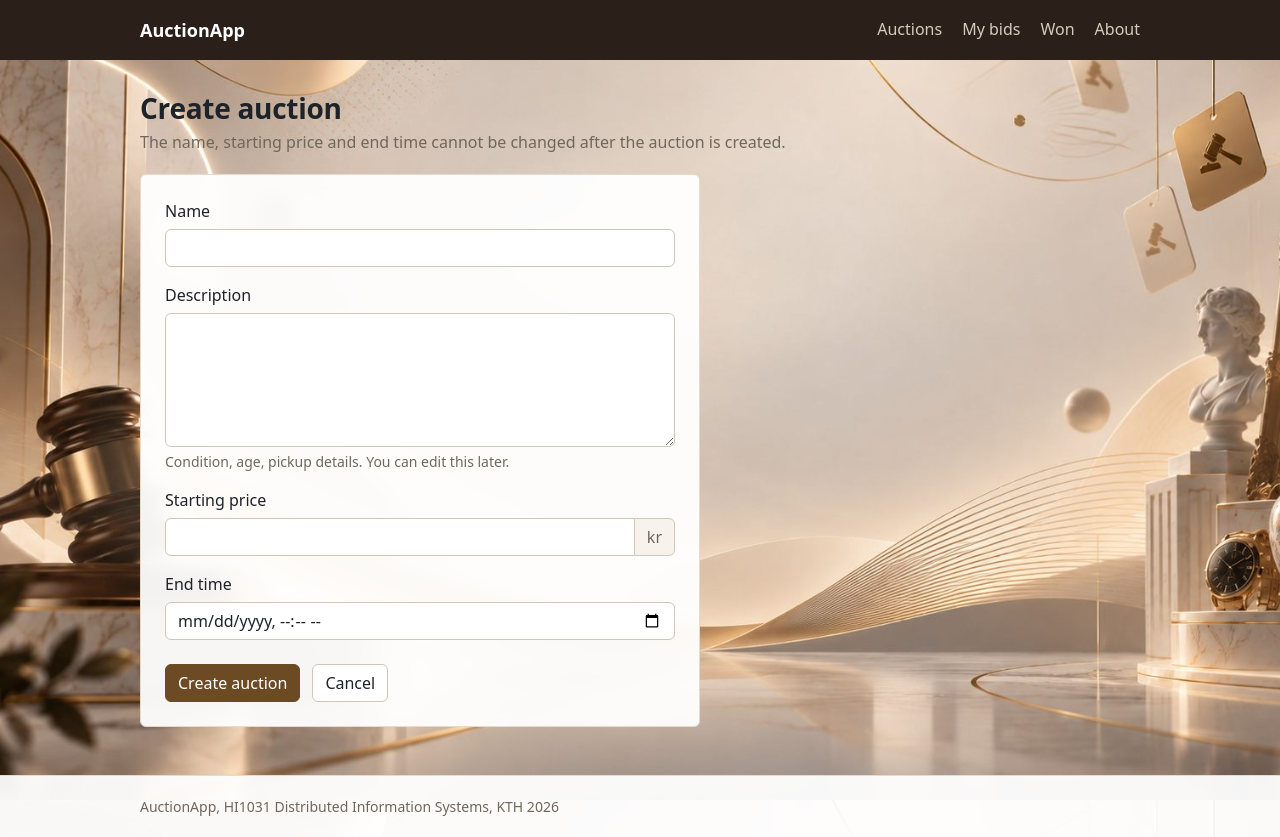
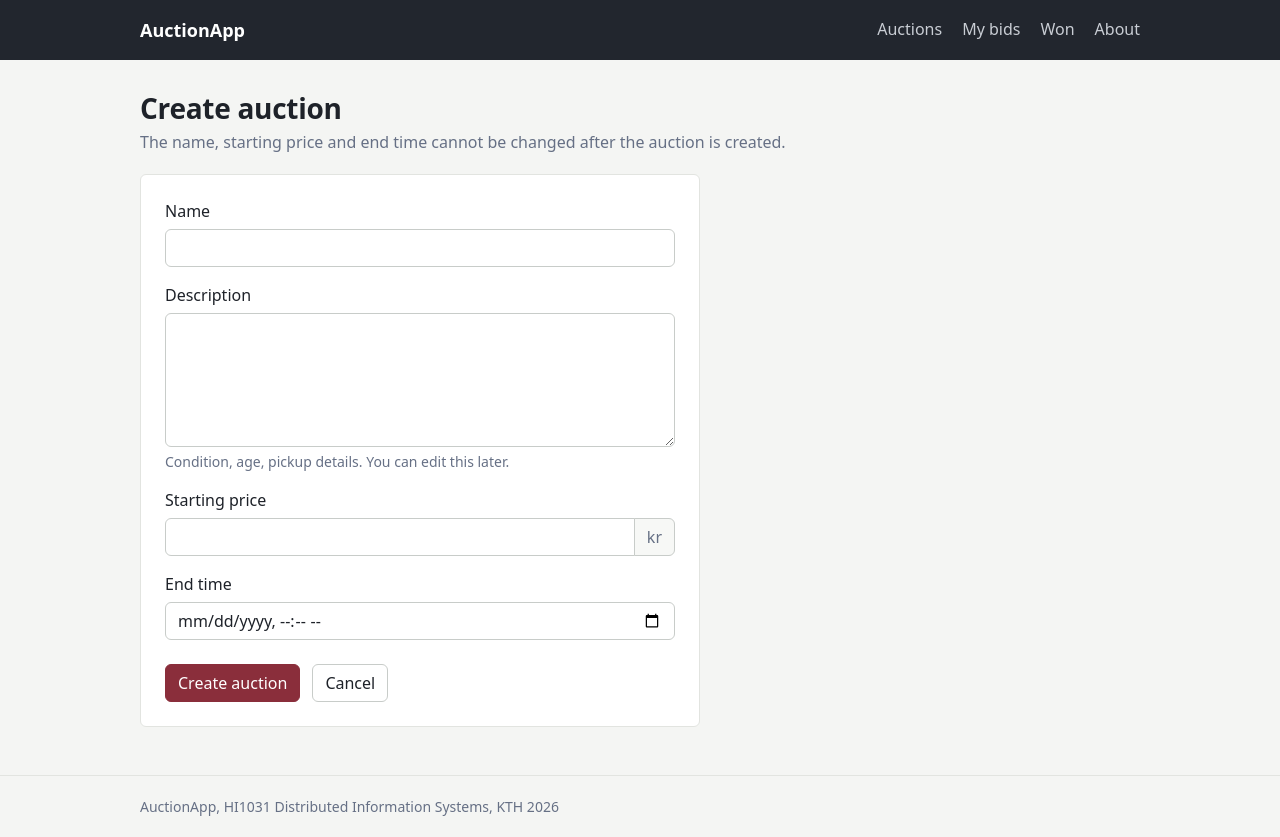
Before and after one commit to IbrahimAwad98/Auction-webapp, an ASP.NET Core app: page /Auctions/Create in a window 1280 px wide. Run offline with ASP.NET Core 8, Linux system fonts and the light colour scheme.

Commit message:
Revert "Merge pull request #3 from IbrahimAwad98/feat/background-image"
This reverts commit b163c9f37caccdd63f7680004bfea8bb9d7f8e23, reversing
changes made to 32143f050cb5cde2601b14093c5241673c8af59a.

```diff
--- a/AuctionApp/Views/Home/About.cshtml
+++ b/AuctionApp/Views/Home/About.cshtml
@@ -6,7 +6,7 @@
     <h1>About</h1>
 </div>
 
-<div class="panel prose">
+<div class="prose">
     <p>
         AuctionApp is a simplified auction system built for lab 2 in HI1031 Distributed Information Systems
         at KTH Royal Institute of Technology.
--- a/AuctionApp/Views/Home/Index.cshtml
+++ b/AuctionApp/Views/Home/Index.cshtml
@@ -2,7 +2,6 @@
     ViewData["Title"] = "Home";
 }
 
-<div class="panel home">
 <section class="hero">
     <h1>Buy and sell with open bidding.</h1>
     <p>List an item with a starting price and an end time. The highest bid when the clock runs out wins.</p>
@@ -26,4 +25,3 @@
         <p>My bids shows the active auctions you are part of. Won shows the ended auctions you came out on top of.</p>
     </li>
 </ul>
-</div>
--- a/AuctionApp/Views/Shared/Error.cshtml
+++ b/AuctionApp/Views/Shared/Error.cshtml
@@ -7,7 +7,7 @@
     <h1>Something went wrong</h1>
 </div>
 
-<div class="panel prose">
+<div class="prose">
     <p>The request could not be completed. Go back and try again, or start from the auction list.</p>
     @if (Model.ShowRequestId)
     {
--- a/AuctionApp/wwwroot/css/site.css
+++ b/AuctionApp/wwwroot/css/site.css
@@ -1,16 +1,16 @@
 /* AuctionApp. Bootstrap 5.3 is the base; the tokens below retune it. */
 
 :root {
-  --bg: #efe9df;
-  --surface: rgba(255, 255, 255, 0.94);
+  --bg: #f4f5f3;
+  --surface: #ffffff;
   --ink: #1e2229;
-  --muted: #6f675c;
-  --line: #e3dbcc;
-  --head: #2a2019;
-  --head-text: #d6ccbd;
-  --accent: #6b4a24;
-  --accent-strong: #4f361a;
-  --accent-soft: #f3ecdf;
+  --muted: #667085;
+  --line: #e2e4e0;
+  --head: #22262e;
+  --head-text: #c9cdd4;
+  --accent: #8a2e3b;
+  --accent-strong: #6f2430;
+  --accent-soft: #f6ecee;
   --danger: #b42318;
   --danger-soft: #fdecea;
 
@@ -20,16 +20,15 @@
   --bs-border-color: var(--line);
   --bs-link-color: var(--accent);
   --bs-link-hover-color: var(--accent-strong);
-  --bs-link-color-rgb: 107, 74, 36;
-  --bs-link-hover-color-rgb: 79, 54, 26;
-  --bs-focus-ring-color: rgba(107, 74, 36, 0.3);
+  --bs-link-color-rgb: 138, 46, 59;
+  --bs-link-hover-color-rgb: 111, 36, 48;
+  --bs-focus-ring-color: rgba(138, 46, 59, 0.3);
   --bs-secondary-color: var(--muted);
 }
 
 html { font-size: 16px; }
 
 body {
-  background: var(--bg) url("../img/background.jpg") center / cover no-repeat fixed;
   min-height: 100vh;
   display: flex;
   flex-direction: column;
@@ -96,7 +95,6 @@ h2 { font-size: 1.125rem; margin: 0 0 0.75rem; }
 main.page { flex: 1; padding-top: 2rem; padding-bottom: 3rem; }
 
 .site-footer {
-  background: var(--surface);
   border-top: 1px solid var(--line);
   padding: 1.25rem 0;
   font-size: 0.875rem;
@@ -122,7 +120,6 @@ main.page { flex: 1; padding-top: 2rem; padding-bottom: 3rem; }
   background: var(--surface);
   border: 1px solid var(--line);
   border-radius: 6px;
-  backdrop-filter: blur(8px);
 }
 .panel-body { padding: 1.5rem; }
 .panel + .panel { margin-top: 1.5rem; }
@@ -131,7 +128,7 @@ main.page { flex: 1; padding-top: 2rem; padding-bottom: 3rem; }
 .panel > .table { margin: 0; }
 .table {
   --bs-table-bg: transparent;
-  --bs-table-hover-bg: #faf6ef;
+  --bs-table-hover-bg: #faf7f7;
   --bs-table-border-color: var(--line);
 }
 .table th {
@@ -166,20 +163,19 @@ main.page { flex: 1; padding-top: 2rem; padding-bottom: 3rem; }
 }
 .btn-outline-secondary {
   --bs-btn-color: var(--ink);
-  --bs-btn-bg: #fff;
-  --bs-btn-border-color: #cfc6b6;
-  --bs-btn-hover-bg: #f3eee5;
+  --bs-btn-border-color: #c8ccc9;
+  --bs-btn-hover-bg: #f0f1ef;
   --bs-btn-hover-color: var(--ink);
-  --bs-btn-hover-border-color: #cfc6b6;
-  --bs-btn-active-bg: #e9e2d5;
+  --bs-btn-hover-border-color: #c8ccc9;
+  --bs-btn-active-bg: #e6e8e5;
   --bs-btn-active-color: var(--ink);
-  --bs-btn-active-border-color: #cfc6b6;
+  --bs-btn-active-border-color: #c8ccc9;
 }
 
 /* Forms */
 .form-control {
-  background: #fff;
-  border-color: #cfc6b6;
+  background: var(--surface);
+  border-color: #c8ccc9;
   border-radius: 6px;
 }
 .form-control:focus {
@@ -194,7 +190,7 @@ main.page { flex: 1; padding-top: 2rem; padding-bottom: 3rem; }
   gap: 0.75rem;
   margin-top: 1.5rem;
 }
-.input-group-text { background: #f7f3ec; border-color: #cfc6b6; color: var(--muted); }
+.input-group-text { background: #f7f8f6; border-color: #c8ccc9; color: var(--muted); }
 .text-danger { color: var(--danger) !important; font-size: 0.875rem; }
 
 .alert-danger {
@@ -247,13 +243,11 @@ main.page { flex: 1; padding-top: 2rem; padding-bottom: 3rem; }
   background: var(--accent-soft);
   color: var(--accent-strong);
 }
-.status.ended { background: #ece7de; color: var(--muted); }
+.status.ended { background: #eceeeb; color: var(--muted); }
 
 /* Home */
-.home { padding: 1rem 2.5rem 2.5rem; }
-@media (max-width: 600px) { .home { padding: 0.5rem 1.25rem 1.5rem; } }
 .hero {
-  padding: 2.5rem 0;
+  padding: 3rem 0 2.5rem;
   max-width: 640px;
 }
 .hero h1 { font-size: 2.5rem; letter-spacing: -0.02em; margin-bottom: 0.75rem; }
@@ -273,7 +267,7 @@ main.page { flex: 1; padding-top: 2rem; padding-bottom: 3rem; }
 .steps p { margin: 0; color: var(--muted); }
 
 /* Text pages (About, Error) */
-.prose { max-width: 640px; padding: 1.5rem; }
+.prose { max-width: 640px; }
 .prose p { margin-bottom: 1rem; }
 
 @media (prefers-reduced-motion: reduce) {
```
Also changed, not shown: AuctionApp/wwwroot/img/background.jpg (deleted).
